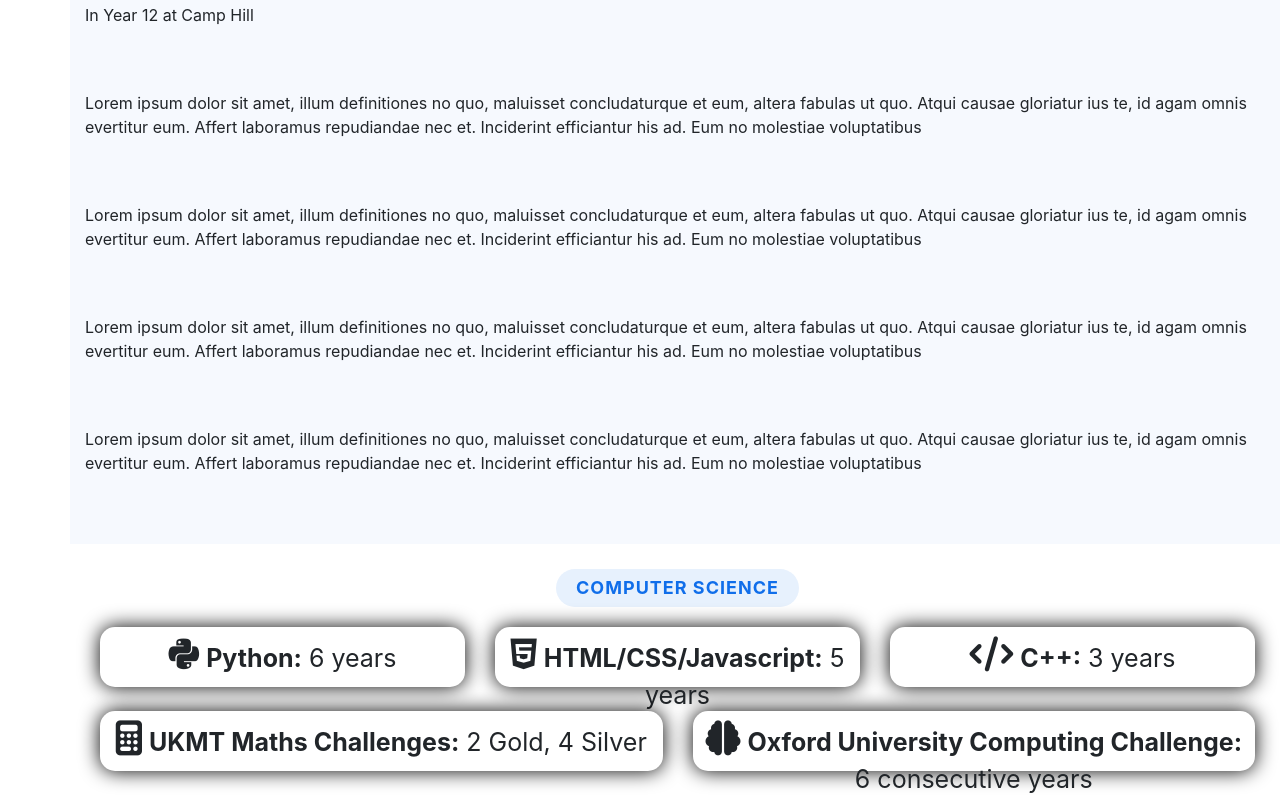
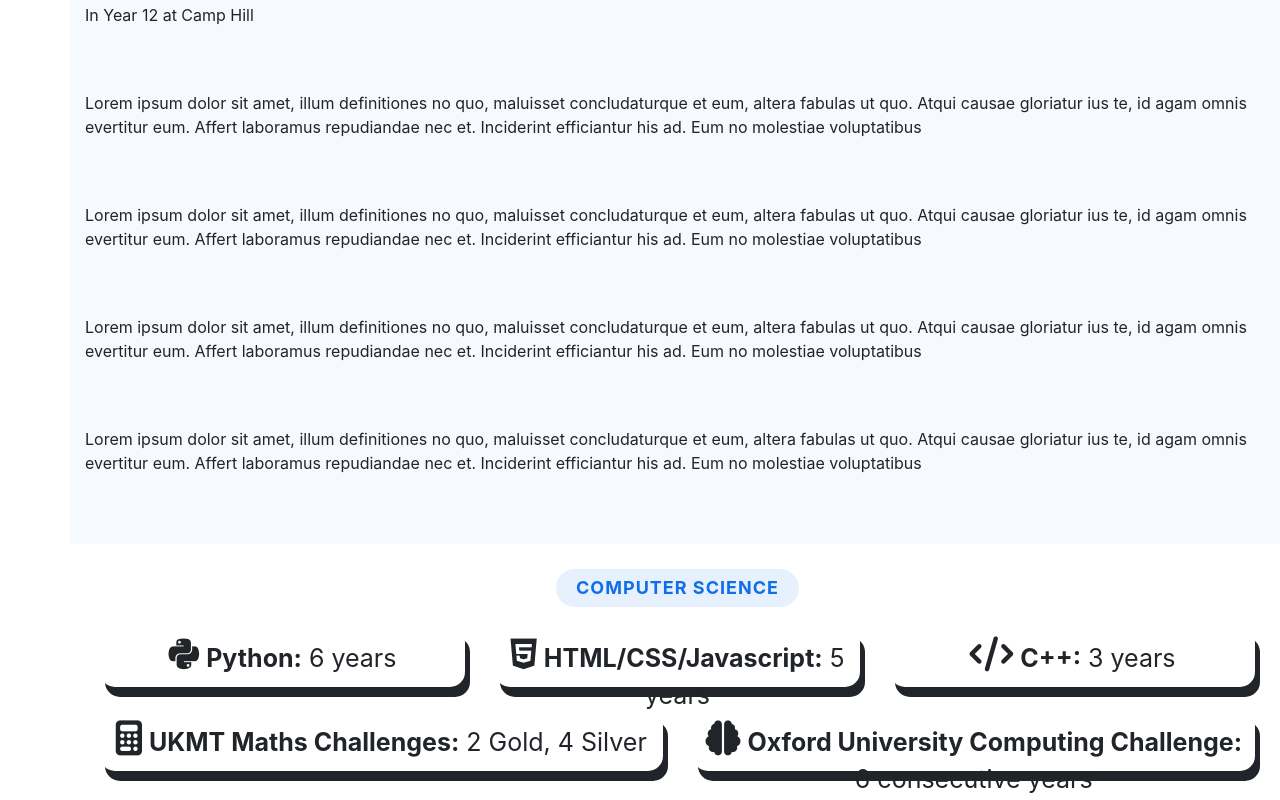
Before and after one commit to K-Mehanna/Portfolio-Website, a plain HTML site: page vert.html in a window 1280 px wide. Shown: the part 1085-1885 px from the top of the page. Drawn offline with nearby package versions, Linux system fonts and the light colour scheme.

Commit message:
Update vert.css

```diff
--- a/static/vert.css
+++ b/static/vert.css
@@ -187,7 +187,7 @@ h1 {
     padding: 10px;
     border-radius: 15px;
     position: relative;
-    box-shadow: 0 0 20px 0 #000000;
+    box-shadow: 5px 10px;
 }
 
 .overlay {
```
